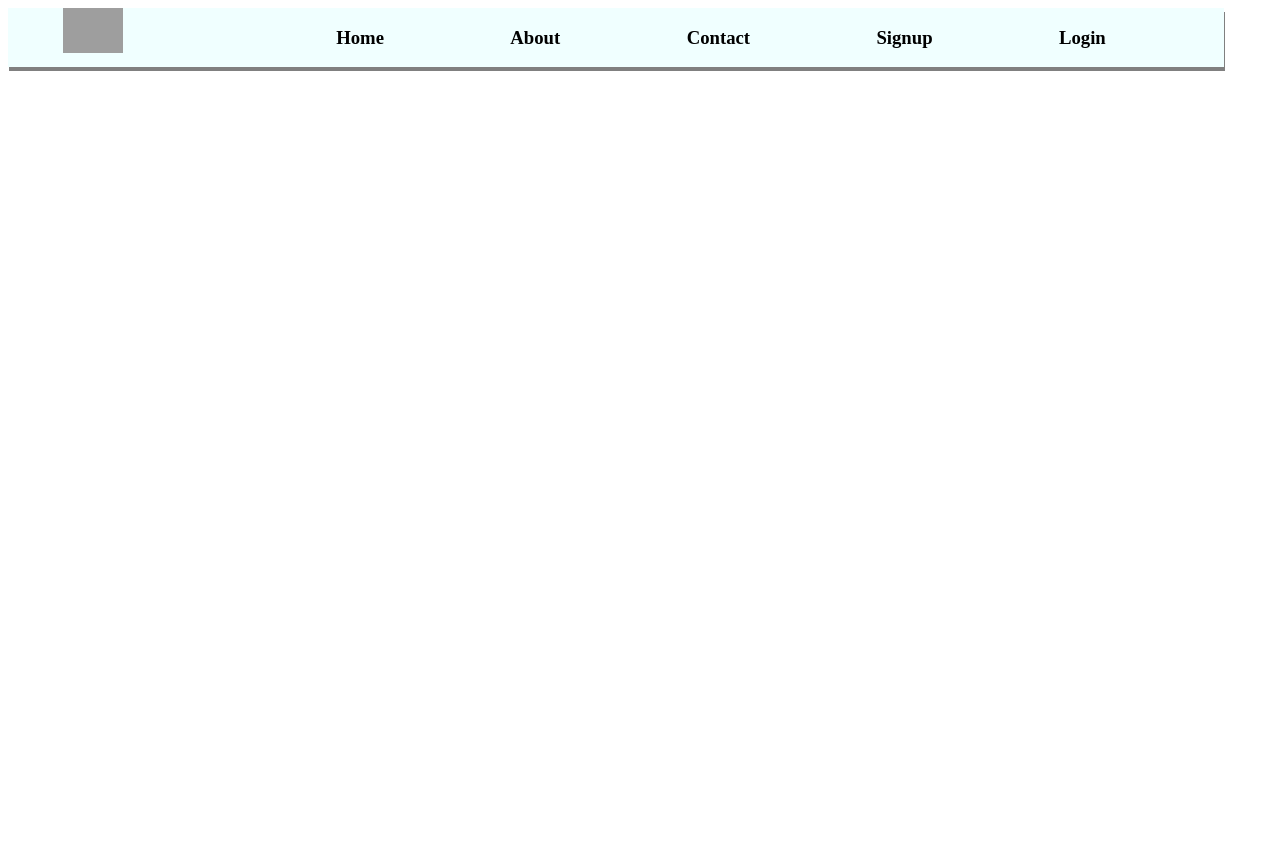
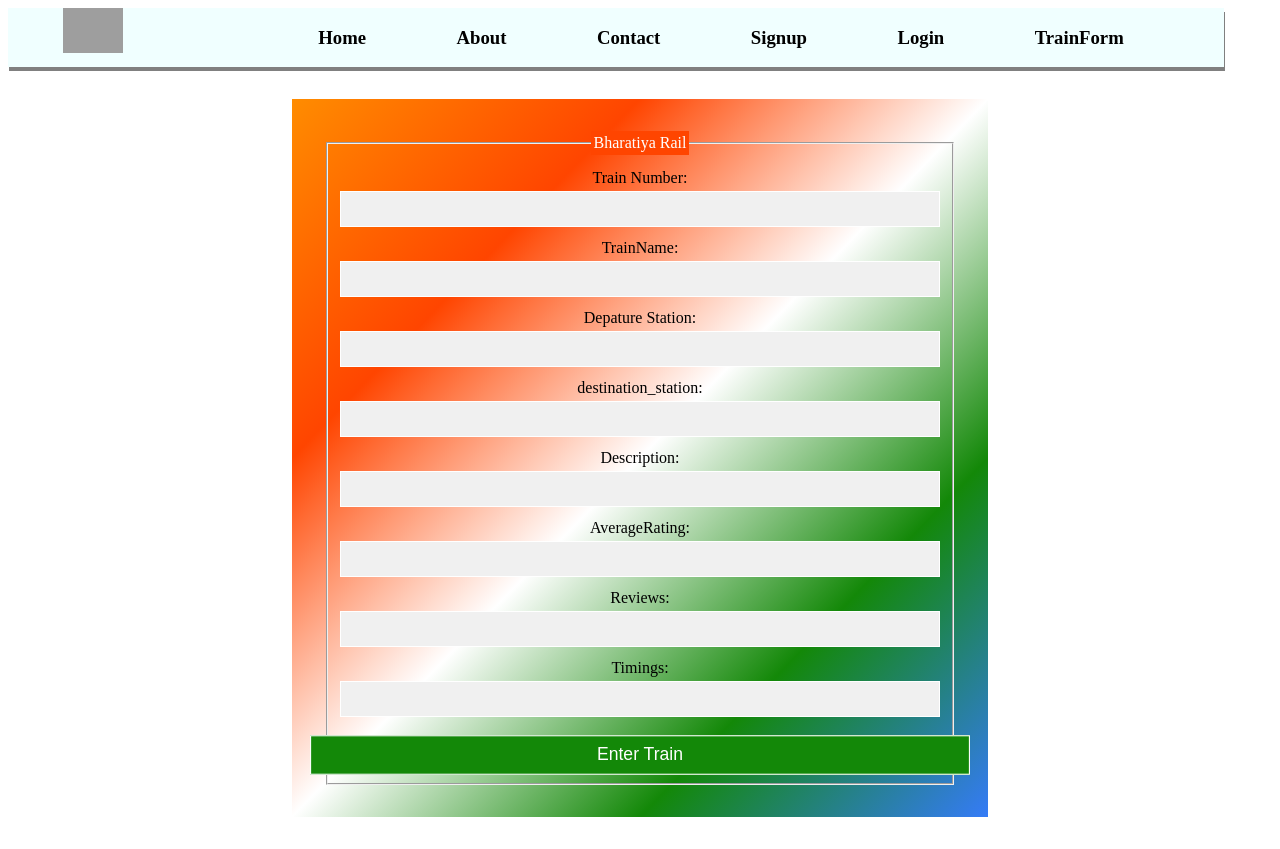
Before and after one commit to kalviumcommunity/S53_RailMate, a React (Vite) app in the folder Frontend/: page /TrainForm in a window 1280 px wide. Before the commit the page ends 800 px from the top, so only its background shows below. Built offline with nearby package versions, Linux system fonts and the light colour scheme; grey boxes are pictures that could not be loaded.

Commit message:
created the TrainDataUpdate Branch and in that the the new trains are posting. And all the added trains are successfully adding

```diff
--- a/Frontend/src/App.css
+++ b/Frontend/src/App.css
@@ -22,66 +22,120 @@ cursor: pointer;
   background-color: azure;
   box-shadow: 1px 4px grey;
 }
-
-.form-container{
+.form-container {
   display: flex;
   flex-direction: column;
   justify-content: center;
-  background-color: #fff;
+  background: linear-gradient(
+    to bottom right,
+    #ff8c00,
+    #ff4500,
+    #fff,
+    #138808,
+    #357BF7
+  );
   padding: 2rem;
   margin: 2rem auto;
   width: 50%;
-
+  position: relative;
+  overflow: hidden;
 }
 
-form{
-  display:flex ;
+form {
+  display: flex;
   flex-direction: column;
   gap: 0.25rem;
 }
 
-legend{
-  background-color: #242424;
+legend {
+  background-color: #ff4500;
   color: white;
   padding: 3px;
 }
 
-form input{
+form input {
   padding: 0.5rem 0.75rem;
   font-size: 1rem;
-  background-color: #eee;
+  background-color: #f0f0f0;
   border: 1px solid white;
 }
 
-form input[type="submit"]{
-  background-color: #41A445;
+form input[type="submit"] {
+  background-color: #138808;
   color: white;
   margin-top: 1rem;
   font-weight: 500;
+  transition: background-color 0.3s ease;
 }
 
-form input[type="submit"]:hover{
+form input[type="submit"]:hover {
   cursor: pointer;
-  background-color: #459948;
+  background-color: #0d5806;
 }
 
-form label{
+form label {
   font-weight: 500;
   margin-top: 0.5rem;
 }
 
-.err{
+.err {
   color: red;
   font-size: 0.9rem;
 }
 
-.success{
+.success {
   background-color: #357BF7;
   color: white;
   margin: auto;
   width: 600px;
   text-align: center;
 }
-input{
+
+input {
   color: black;
 }
+@keyframes indianAnimation {
+  0% {
+    transform: scale(1);
+  }
+  50% {
+    transform: scale(1.1);
+  }
+  100% {
+    transform: scale(1);
+  }
+}
+
+.form-container {
+  position: relative;
+  overflow: hidden;
+}
+
+.form-container::before {
+  content: '';
+  position: absolute;
+  top: 0;
+  left: 0;
+  width: 100%;
+  height: 100%;
+  background: linear-gradient(
+    to bottom right,
+    #ff8c00,
+    #ff4500,
+    #fff,
+    #138808,
+    #357BF7
+  );
+  opacity: 0.2;
+  z-index: -1;
+}
+
+form input[type="submit"] {
+
+  animation: indianAnimation 1s infinite;
+}
+
+.success {
+
+  animation: indianAnimation 1s alternate infinite;
+}
--- a/Frontend/src/Components/Allroutes.jsx
+++ b/Frontend/src/Components/Allroutes.jsx
@@ -5,6 +5,7 @@ import Contact from './Contact';
 import About from './About';
 import Signup from './Form';
 import Login from './Login';
+import TrainUpdate from './TrainUpdate';
 const Allroutes = () => {
   return (
     <div>
@@ -14,6 +15,7 @@ const Allroutes = () => {
     <Route path='About' element={<About/>}/>
     <Route path='Signup' element={<Signup/>}/>
     <Route path='Login' element={<Login/>}/>
+    <Route path='TrainForm' element={<TrainUpdate/>}/>
 
 
       </Routes>
--- a/Frontend/src/Components/Home.jsx
+++ b/Frontend/src/Components/Home.jsx
@@ -1,20 +1,28 @@
 import React, { useEffect, useState } from 'react'
 import axios from "axios"
 const Home = () => {
-  const [data,setData]=useState([])
-  useEffect(()=>{
-axios.get("https://railmate.onrender.com/Train").then(res=>{
+  const [data, setData] = useState([])
+  useEffect(() => {
+    axios.get("https://railmate.onrender.com/Train").then(res => {
       // console.log(res.data)
       setData(res.data)
-}).catch(err=>{console.log("err",err)})
+    }).catch(err => { console.log("err", err) })
   })
+  const TrainDelete = async (id) => {
+    try {
+      const deletedtrain = await axios.delete(`https://railmate.onrender.com/DeleteTrain/${id}`)
+      console.log(deletedtrain)
+    } catch (error) {
+      console.log(error)
+    }
+  }
   return (
     <div>
 
-{data.map((e,i)=>(
+      {data.map((e, i) => (
         <div style={{
-    border:"2px solid black",
-    marginTop:"20px"
+          border: "2px solid black",
+          marginTop: "20px"
         }}>
           <p>{e.train_number}</p>
           <p>{e.train_name}</p>
@@ -24,6 +32,9 @@ axios.get("https://railmate.onrender.com/Train").then(res=>{
           <p>{e.reviews}</p>
           <p>{e.description}</p>
           <p>{e.timings}</p>
+          <button onClick={()=>{
+            TrainDelete(e._id)
+          }}>Delete Train</button>
 
         </div>
       ))}
--- a/Frontend/src/Components/Navbar.jsx
+++ b/Frontend/src/Components/Navbar.jsx
@@ -32,6 +32,8 @@ const Navbar = () => {
           <h3>Signup</h3></Link>
         <Link style={{ textDecoration: "none", color: "black" }} to={"Login"}>
           <h3>Login</h3></Link>
+        <Link style={{ textDecoration: "none", color: "black" }} to={"TrainForm"}>
+          <h3>TrainForm</h3></Link>
 
       </div>
     </div>
--- /dev/null
+++ b/Frontend/src/Components/TrainUpdate.jsx
@@ -0,0 +1,137 @@
+import React from 'react'
+import { useForm } from 'react-hook-form';
+import axios from "axios"
+const TrainUpdate = () => {
+    const {
+        register,
+        handleSubmit,
+        formState: { errors, isSubmitSuccessful },
+        } = useForm();
+
+  const formSubmitHandler = async (data) => {
+    //   console.log("data:",data)
+      try {
+          const response=await axios.post("https://railmate.onrender.com/CreateTrain",data)
+          console.log(response.data.data)
+        } catch (error) {
+            console.log("error:",error.message)
+        }
+    };
+
+
+    return (
+        <div>
+
+    <div className="form-container">
+      <fieldset>
+        <legend>Bharatiya Rail</legend>
+        <form onSubmit={handleSubmit(formSubmitHandler)}>
+          {isSubmitSuccessful && (
+            <div className="success">
+              <p>Signup Successful</p>
+            </div>
+          )}
+{/* Train number */}
+          <label style={{ color: 'black' }}>Train Number:</label>
+          <input
+  type="text"
+  name="train_number"
+  {...register('train_number', {
+    required: 'Please provide the train_number',
+    minLength: {
+      value: 5,
+      message: 'Exactly five characters required',
+    },
+    maxLength: {
+      value: 5,
+      message: 'Exactly five characters required',
+    },
+  })}
+/>
+
+          {errors.train_number && <p className="err">{errors.train_number.message}</p>}
+{/* Train name */}
+
+          <label style={{ color: 'black' }}>TrainName:</label>
+          <input
+            type="text"
+            name="train_name"
+            {...register('train_name', {
+              required: 'Enter train_name'})}
+          />
+          {errors.train_name && <p className="err">{errors.train_name.message}</p>}
+{/* Train depautrure station */}
+
+          <label style={{ color: 'black' }}>Depature Station:</label>
+          <input
+            type="text"
+            name="departure_station"
+            {...register('departure_station', {
+              required: 'Enter departure_station'})}
+          />
+          {errors.departure_station && <p className="err">{errors.departure_station.message}</p>}
+{/* Train destination station */}
+
+          <label style={{ color: 'black' }}>destination_station:</label>
+          <input
+            type="text"
+            name="destination_station"
+            {...register('destination_station', {
+              required: 'Enter Destination_station'
+            })}
+          />
+          {errors.destination_station && <p className="err">{errors.destination_station.message}</p>}
+{/* Train  Description */}
+
+          <label style={{ color: 'black' }}>Description:</label>
+          <input
+            type="text"
+            name="description"
+            {...register('description', {
+              required: 'Enter description'
+            })}
+          />
+          {errors.description && <p className="err">{errors.description.message}</p>}
+{/* Train AverageRating */}
+
+          <label style={{ color: 'black' }}>AverageRating:</label>
+          <input
+            type="number"
+            name="average_rating"
+            {...register('average_rating', {
+              required: 'Enter average_rating'
+            })}
+          />
+          {errors.average_rating && <p className="err">{errors.average_rating.message}</p>}
+{/* Train reviews */}
+
+          <label style={{ color: 'black' }}>Reviews:</label>
+          <input
+            type="text"
+            name="reviews"
+            {...register('reviews', {
+              required: 'Enter average_rating'
+            })}
+          />
+          {errors.reviews && <p className="err">{errors.reviews.message}</p>}
+{/* Train timings */}
+
+          <label style={{ color: 'black' }}>Timings:</label>
+          <input
+            type="number"
+            name="timings"
+            {...register('timings', {
+              required: 'Enter timings'
+            })}
+          />
+          {errors.timings && <p className="err">{errors.timings.message}</p>}
+
+          <input type="submit" value={'Enter Train'} />
+        </form>
+      </fieldset>
+    </div>
+    </div>
+  )
+}
+
+export default TrainUpdate
```
Lines whose indentation alone changed are shown as unchanged.
